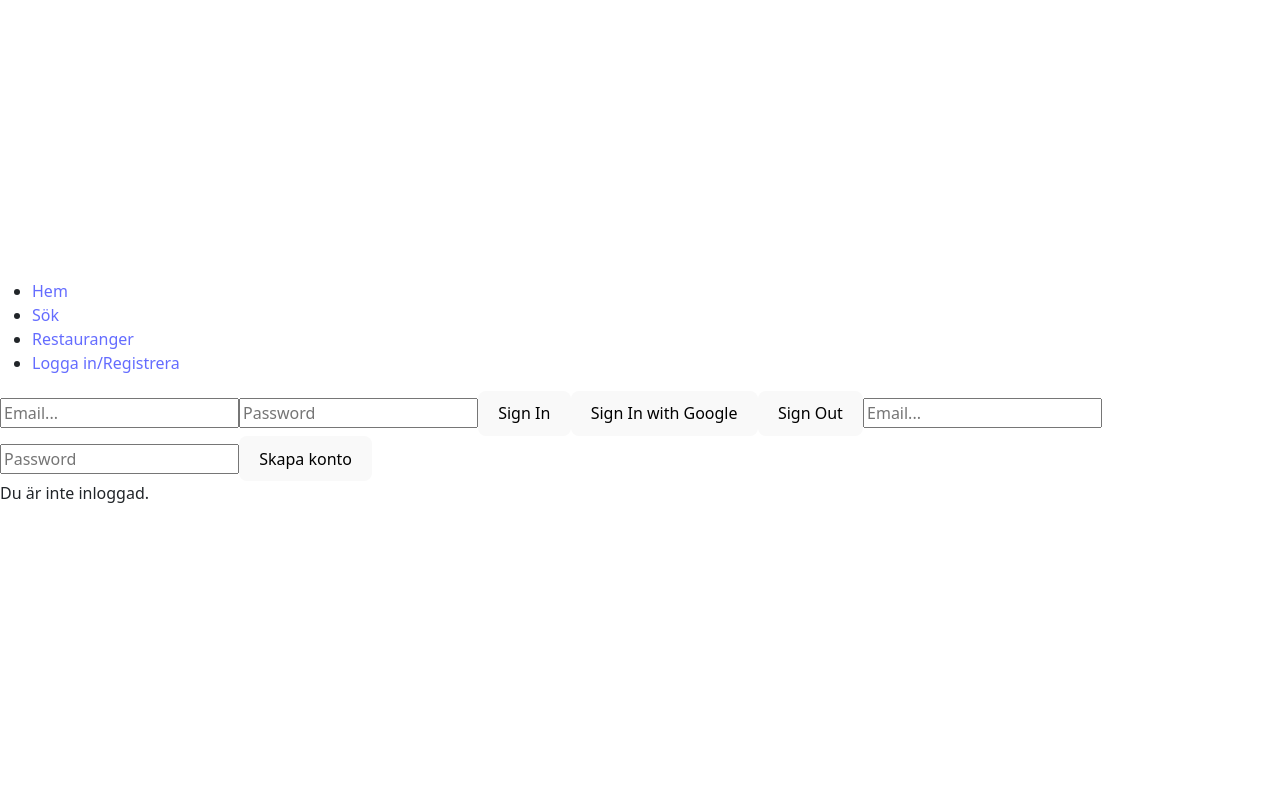
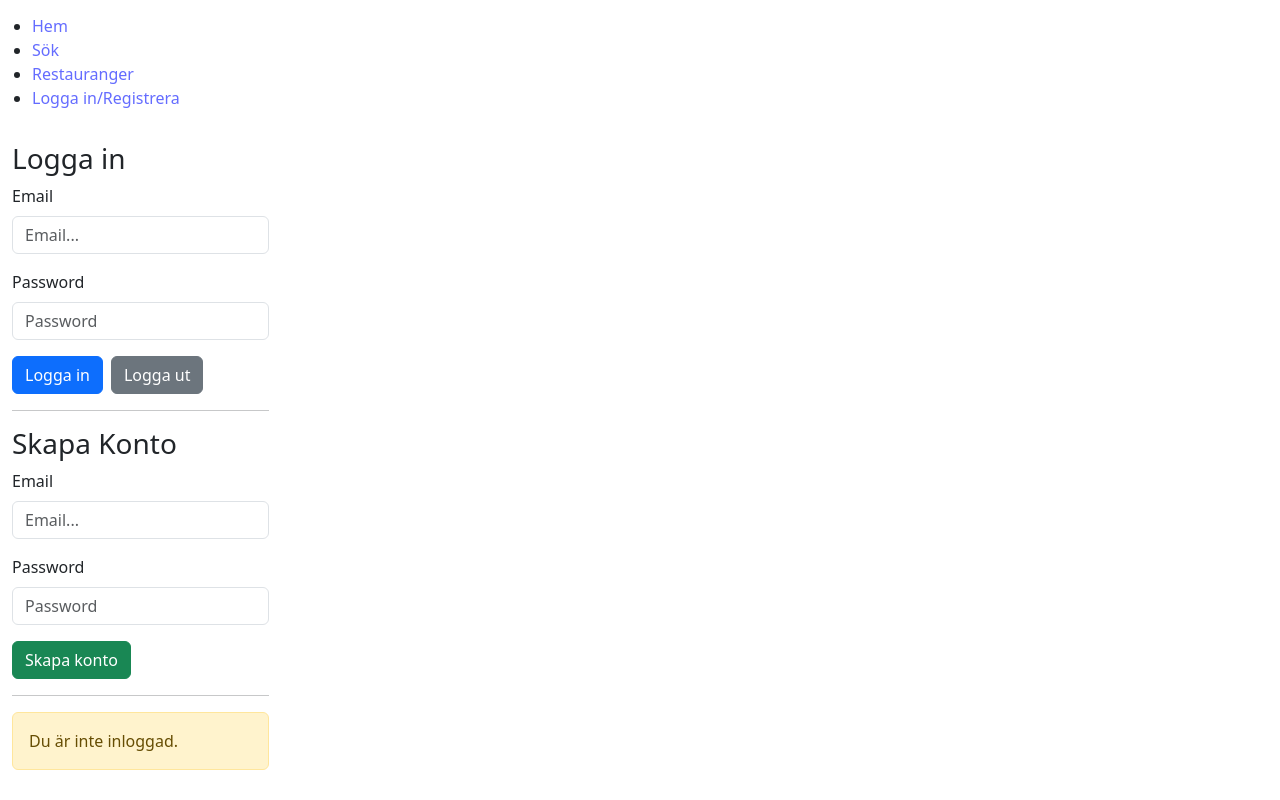
Before and after one commit to BexMikaelson/resturante-map-app, a React (Vite) app: page /auth in a window 1280 px wide. Built offline with nearby package versions, Linux system fonts and the light colour scheme; no server answers.

Commit message:
implementing auth

```diff
--- a/src/components/auth.jsx
+++ b/src/components/auth.jsx
@@ -1,12 +1,12 @@
 import React, { useContext, useState } from "react";
 import { AuthContext } from "../contexts/AuthContext";
+import { Form, Button, Container, Alert } from "react-bootstrap";
 
 export const Auth = () => {
   const {
     user,
     createAccount,
     signIn,
-    signInWithGoogle,
     logout,
   } = useContext(AuthContext);
 
@@ -16,140 +16,65 @@ export const Auth = () => {
   const [createAcountPassword, setCreateAcountPassword] = useState("");
 
   return (
-    <div>
-      {/* Login form */}
-      <input
+    <Container style={{ maxWidth: "400px", marginTop: "2rem" }}>
+      <Form.Group className="mb-3">
+      <div><h3>Logga in</h3></div>
+        <Form.Label>Email</Form.Label>
+        <Form.Control
+          type="email"
           placeholder="Email..."
           onChange={(e) => setLoginEmail(e.target.value)}
         />
-      <input
+      </Form.Group>
+
+      <Form.Group className="mb-3">
+        <Form.Label>Password</Form.Label>
+        <Form.Control
+          type="password"
           placeholder="Password"
-        type="password"
           onChange={(e) => setLoginPassword(e.target.value)}
         />
-      <button onClick={() => signIn(loginEmail, loginPassword)}>Sign In</button>
-      <button onClick={signInWithGoogle}>Sign In with Google</button>
-      <button onClick={logout}>Sign Out</button>
+      </Form.Group>
 
-      {/* Signup form */}
-      <input
+      <Button variant="primary" onClick={() => signIn(loginEmail, loginPassword)}>
+        Logga in
+      </Button>
+      <Button variant="secondary" className="ms-2" onClick={logout}>
+        Logga ut
+      </Button>
+      <hr />
+
+      <Form.Group className="mb-3">
+        <div><h3>Skapa Konto</h3></div>
+        <Form.Label>Email</Form.Label>
+        <Form.Control
+          type="email"
           placeholder="Email..."
           onChange={(e) => setCreateAcountEmail(e.target.value)}
         />
-      <input
+      </Form.Group>
+
+      <Form.Group className="mb-3">
+        <Form.Label>Password</Form.Label>
+        <Form.Control
+          type="password"
           placeholder="Password"
-        type="password"
           onChange={(e) => setCreateAcountPassword(e.target.value)}
         />
-      <button
-        onClick={() => createAccount(createAcountEmail, createAcountPassword)}
-      >
+      </Form.Group>
+
+      <Button variant="success" onClick={() => createAccount(createAcountEmail, createAcountPassword)}>
         Skapa konto
-      </button>
+      </Button>
+
+      <hr />
 
       {user ? (
-        <div>
-          <p>Inloggad som: {user.email}</p>
-        </div>
+        <Alert variant="info">Inloggad som: {user.email}</Alert>
       ) : (
-        <div>
-          <p>Du är inte inloggad.</p>
-        </div>
+        <Alert variant="warning">Du är inte inloggad.</Alert>
       )}
-    </div>
+    </Container>
+
   );
 };
-
-
-
-/* import { auth, googleProvider } from "../config/firebase";
-import {createUserWithEmailAndPassword, signInWithPopup, signOut, signInWithEmailAndPassword, onAuthStateChanged} from "firebase/auth";
-import { useState, useEffect } from "react";
-
-
-
-
-export const Auth = () => {
-    const [loginEmail, setLoginEmail] = useState("");
-    const [loginPassword, setLoginPassword] = useState("");
-    const [createAcountEmail, setCreateAcountEmail] = useState("");
-    const [createAcountPassword, setCreateAcountPassword] = useState("");
-    const [user, setUser] = useState(null);
-
-    useEffect(() => {
-        const unsubscribe = auth.onAuthStateChanged((authUser) => {
-          if (authUser) {
-            // Användaren är inloggad
-            setUser(authUser);
-          } else {
-            // Användaren är utloggad
-            setUser(null);
-          }
-        });
-
-        // Komponentrens unsubscribe-funktion
-        return () => unsubscribe();
-      }, []);
-
-    console.log(auth?.currentUser?.email)
-
-    const createAccount = async () => {
-        try {
-            await createUserWithEmailAndPassword(auth, createAcountEmail, createAcountPassword);
-        } catch (error) {
-            console.log(error);
-        }
-    };
-
-    const signIn = async () => {
-        try {
-            await signInWithEmailAndPassword(auth, loginEmail, loginPassword);
-        } catch (error) {
-            console.log(error);
-        }
-    };
-
-    const signInWithGoogle = async () => {
-        try {
-            await signInWithPopup (auth, googleProvider);
-        } catch (error) {
-            console.log(error);
-        }
-    };
-
-    const logout = async () => {
-        try {
-            await signOut (auth);
-        } catch (error) {
-            console.log(error);
-        }
-    };
-
-    return (
-        <div>
-            <input placeholder="Email..." onChange={(e) => setLoginEmail (e.target.value)} />
-            <input placeholder="Password" type={"password"} onChange={(e) => setLoginPassword (e.target.value)} />
-            <button onClick={signIn}>Sign In</button>
-            <button onClick={signInWithGoogle}>Sign In with Google</button>
-            <button onClick={logout}>Sign Out</button>
-
-            <input placeholder="Email..." onChange={(e) => setCreateAcountEmail (e.target.value)} />
-            <input placeholder="Password" type={"password"} onChange={(e) => setCreateAcountPassword (e.target.value)} />
-            <button onClick={createAccount}>Skapa konto</button>
-            <div>Användare</div>
-
-
-            {user ? (
-        <div>
-          <p>Inloggad som: {user?.email}</p>
-
-        </div>
-      ) : (
-        <div>
-          <p>Du är inte inloggad.</p>
-
-        </div>
-      )}
-        </div>
-    );
-}; */
```
Lines whose indentation alone changed are shown as unchanged.
